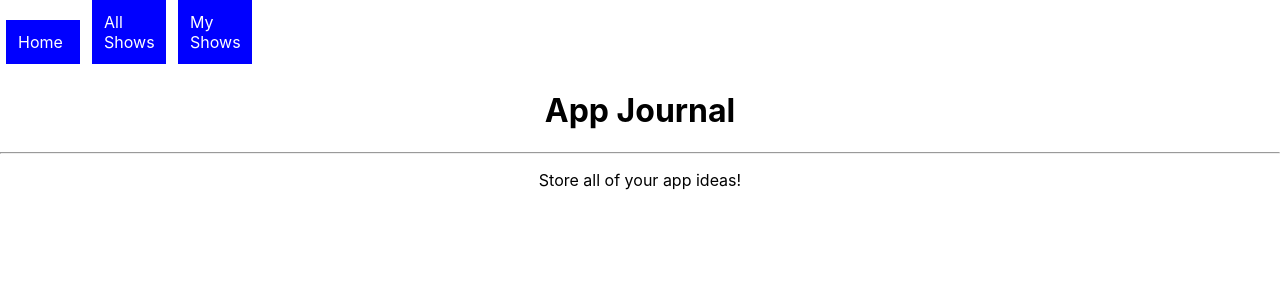
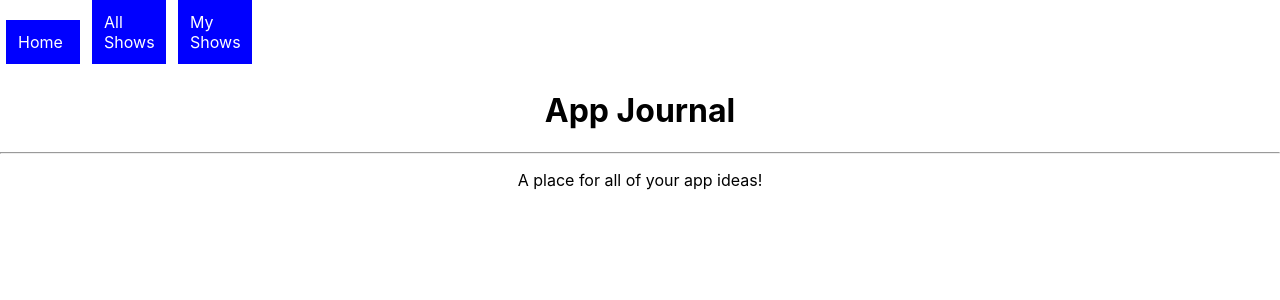
Before and after one commit to heather-tech/APP-JOURNAL, a React (Create React App) app: page / in a window 1280 px wide. Shown: the top 300 px of the page. Built offline with nearby package versions, Linux system fonts and the light colour scheme; no server answers.

Commit message:
updates
app not functional

```diff
--- a/src/Home.js
+++ b/src/Home.js
@@ -6,7 +6,7 @@ const Home = () => {
         <div>
             <h1>App Journal</h1>
             <hr/>
-            <p>Store all of your app ideas!</p>
+            <p>A place for all of your app ideas!</p>
 
         </div>
     )
--- a/src/Idea.js
+++ b/src/Idea.js
@@ -1,5 +1,5 @@
 import React from 'react'
-// import MyContext from './MyContext';
+import MyContext from './MyContext';
 
 const Idea = (props) => {
     return (
@@ -15,13 +15,16 @@ const Idea = (props) => {
                 return (
                     <div>
                         <h2>{idea.title}</h2>
-
                         <hr />
                         <h3>Summary:</h3>
                         <h3>{idea.summary}</h3>
                         <br />
                         <h4>Body:</h4>
+                        <h4>{idea.body}</h4>
+                        <br />
+                        <h4>Functionalities:</h4>
                         <h4>{idea.functionalities}</h4>
+
                     </div>
                 )
             }
```
